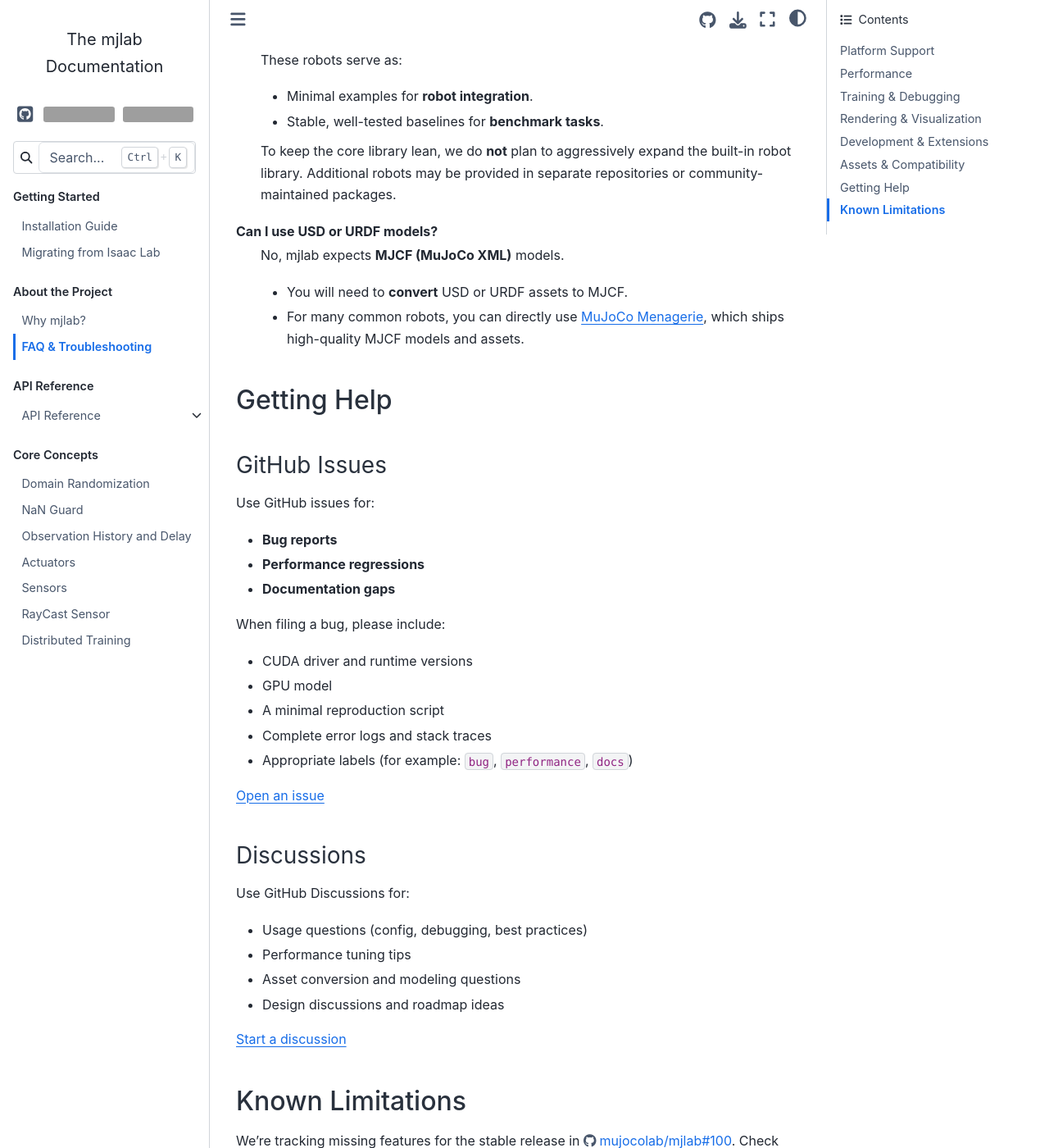
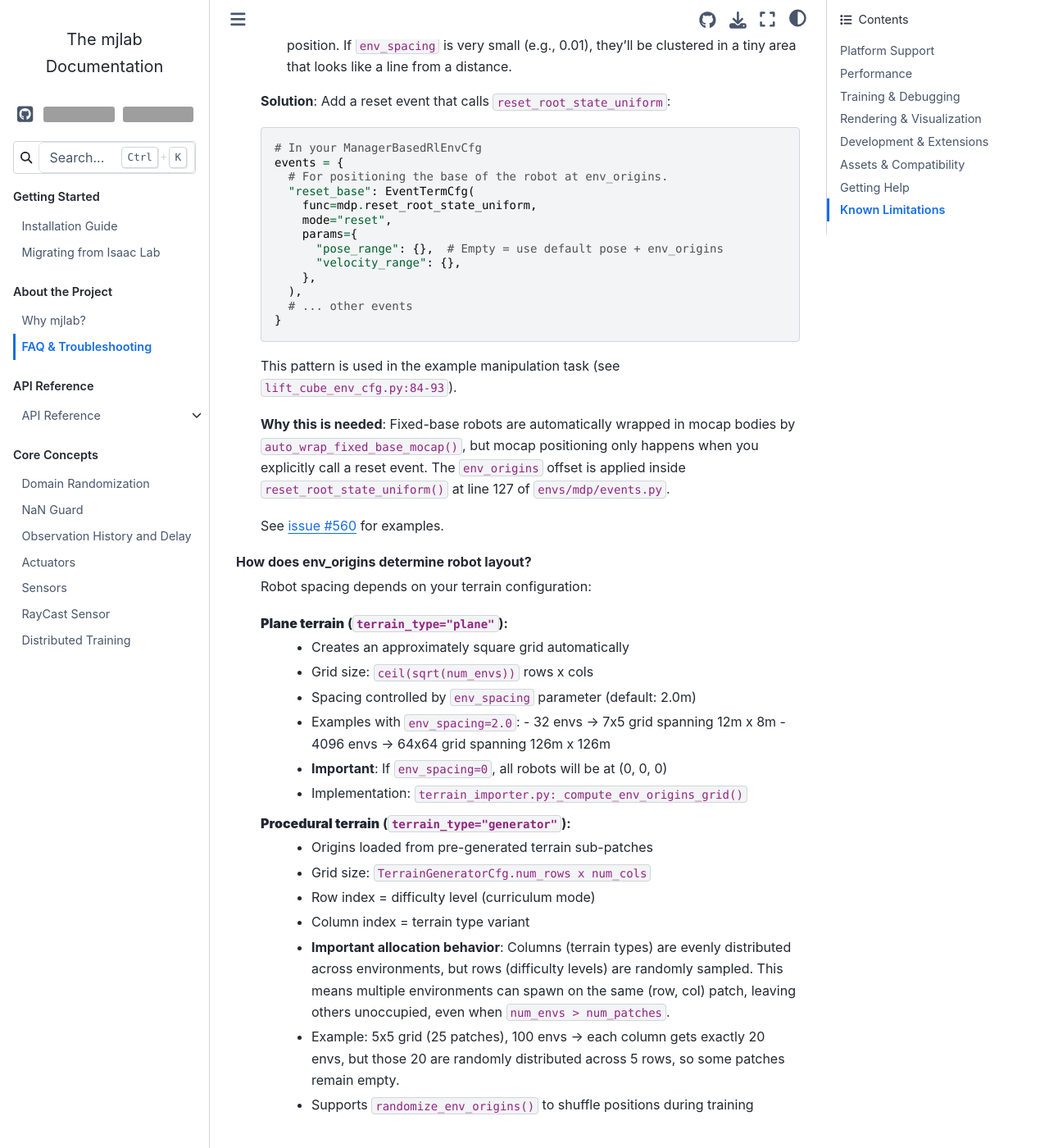
Before and after one commit to DavidDobas/mjlab-hackathon, a Sphinx documentation site: the page built from docs/source/faq.rst, in a window 1280 px wide and 1400 px high, scrolled down 3905 px. Shown: the whole window at 82% size. Built offline with Sphinx 7.4.7 and the Sphinx Book theme 1.1.4, drawn with Linux system fonts in a browser that asks for light colours; some of the changed text lies outside the part shown; grey boxes are pictures that could not be loaded.

Commit message:
Improve the documentation regarding fixed-based robot positioning.

```diff
--- a/docs/source/faq.rst
+++ b/docs/source/faq.rst
@@ -156,6 +156,82 @@ What about camera/pixel rendering for vision-based RL?
    The MuJoCo Warp team is actively developing **camera support**. Once mature, it
    will be integrated into mjlab for vision-based RL workflows.
 
+How many environments can I visualize at once?
+   Visualizers are **limited to 32 environments maximum** for performance reasons.
+
+   - **Offscreen renderer** (for video recording): Hard-capped at 32 envs
+     (see ``_MAX_ENVS`` in ``viewer/offscreen_renderer.py:12``)
+   - **Native/Viser viewers**: Limited by MuJoCo's geometry buffer
+     (default 10,000 geoms, configurable via ``max_geom`` parameter)
+
+   With thousands of environments, only a subset will be rendered. The viewer
+   shows whichever environments fit within the geometry budget.
+
+Why are my fixed-base robots all stacked at the origin instead of in a grid?
+   Fixed-base robots require an **explicit reset event** to position them at
+   their ``env_origins``. If your robots appear stacked at (0, 0, 0):
+
+   **Common causes:**
+
+   1. **Missing reset event** - Most common issue.
+   2. **env_spacing is 0 or very small** - Check your ``SceneCfg(env_spacing=...)``.
+      Even with proper reset events, if ``env_spacing=0.0``, all robots will
+      be at the same position. If ``env_spacing`` is very small (e.g., 0.01),
+      they'll be clustered in a tiny area that looks like a line from a distance.
+
+   **Solution**: Add a reset event that calls ``reset_root_state_uniform``:
+
+   .. code-block:: python
+
+      # In your ManagerBasedRlEnvCfg
+      events = {
+        # For positioning the base of the robot at env_origins.
+        "reset_base": EventTermCfg(
+          func=mdp.reset_root_state_uniform,
+          mode="reset",
+          params={
+            "pose_range": {},  # Empty = use default pose + env_origins
+            "velocity_range": {},
+          },
+        ),
+        # ... other events
+      }
+
+   This pattern is used in the example manipulation task (see ``lift_cube_env_cfg.py:84-93``).
+
+   **Why this is needed**: Fixed-base robots are automatically wrapped in mocap
+   bodies by ``auto_wrap_fixed_base_mocap()``, but mocap positioning only happens
+   when you explicitly call a reset event. The ``env_origins`` offset is applied
+   inside ``reset_root_state_uniform()`` at line 127 of ``envs/mdp/events.py``.
+
+   See `issue #560 <https://github.com/mujocolab/mjlab/issues/560>`_ for examples.
+
+How does env_origins determine robot layout?
+   Robot spacing depends on your terrain configuration:
+
+   **Plane terrain** (``terrain_type="plane"``):
+     - Creates an approximately square grid automatically
+     - Grid size: ``ceil(sqrt(num_envs))`` rows x cols
+     - Spacing controlled by ``env_spacing`` parameter (default: 2.0m)
+     - Examples with ``env_spacing=2.0``:
+       - 32 envs → 7x5 grid spanning 12m x 8m
+       - 4096 envs → 64x64 grid spanning 126m x 126m
+     - **Important**: If ``env_spacing=0``, all robots will be at (0, 0, 0)
+     - Implementation: ``terrain_importer.py:_compute_env_origins_grid()``
+
+   **Procedural terrain** (``terrain_type="generator"``):
+     - Origins loaded from pre-generated terrain sub-patches
+     - Grid size: ``TerrainGeneratorCfg.num_rows x num_cols``
+     - Row index = difficulty level (curriculum mode)
+     - Column index = terrain type variant
+     - **Important allocation behavior**: Columns (terrain types) are evenly distributed
+       across environments, but rows (difficulty levels) are randomly sampled. This means
+       multiple environments can spawn on the same (row, col) patch, leaving others unoccupied,
+       even when ``num_envs > num_patches``.
+     - Example: 5x5 grid (25 patches), 100 envs → each column gets exactly 20 envs,
+       but those 20 are randomly distributed across 5 rows, so some patches remain empty.
+     - Supports ``randomize_env_origins()`` to shuffle positions during training
+
 Development & Extensions
 ------------------------
 
```
Also changed, not shown: 5 other files.
